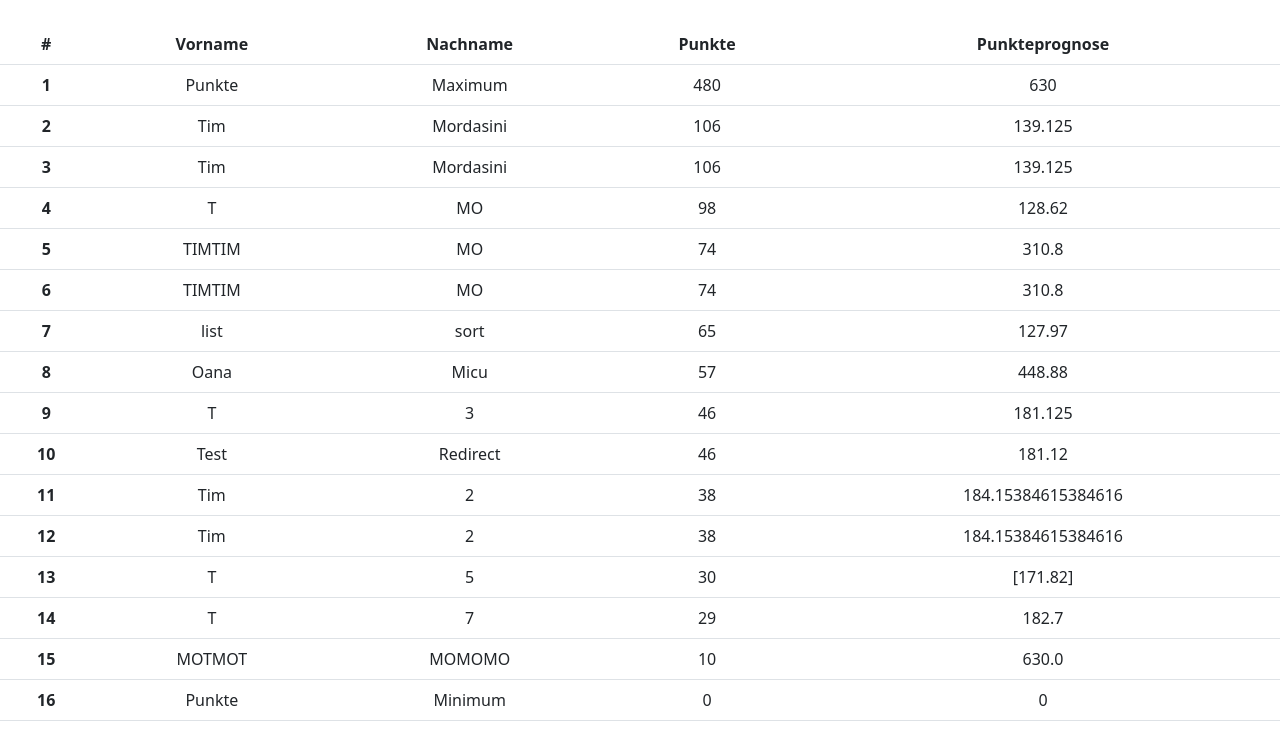
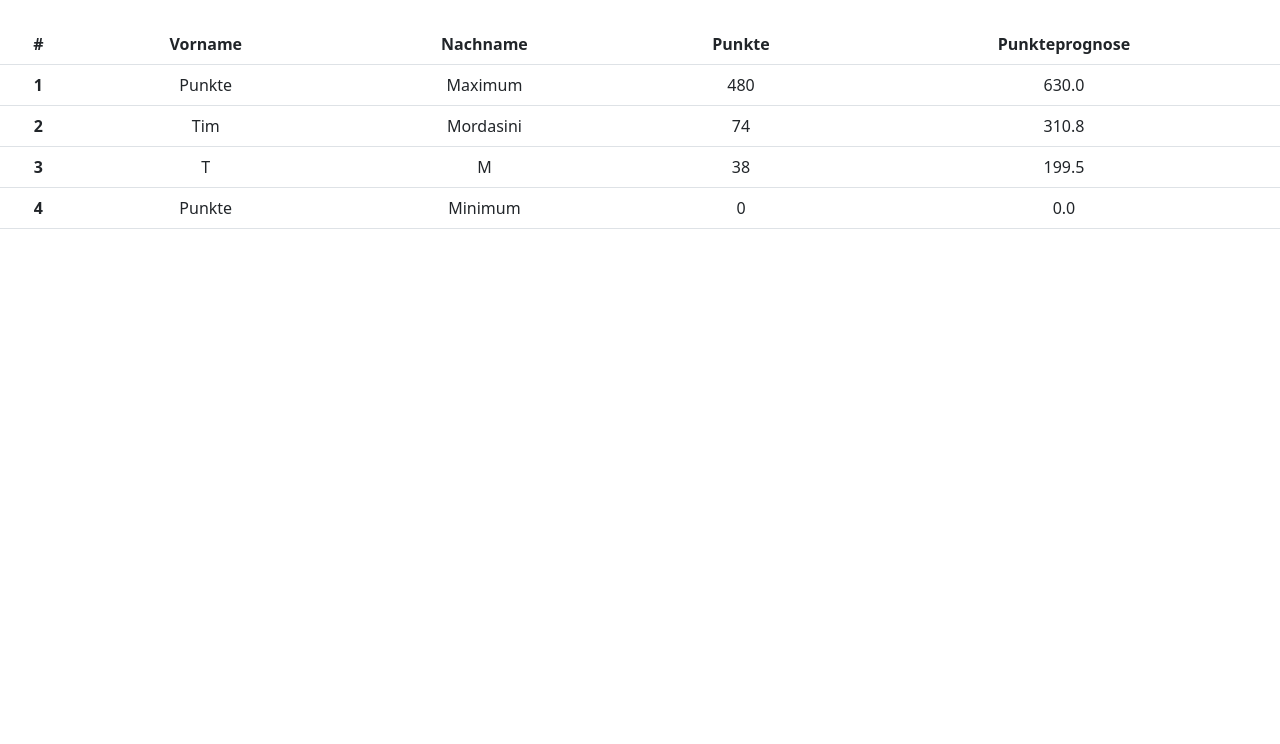
Before and after one commit to timmordasini32/pro_2, a Flask app: page / in a window 1280 px wide. Shown: the part 56-800 px from the top of the page. Run offline with Flask 2, Linux system fonts and the light colour scheme; some libraries are stand-ins or nearby versions.

Commit message:
Final Push

```diff
--- a/tippspiel/database.csv
+++ b/tippspiel/database.csv
@@ -1,18 +1,5 @@
 Vorname,Nachname,Punkte,Wahrscheinlichkeit
 Punkte,Maximum,480,630
 Punkte,Minimum,0,0
-Tim,Mordasini,106,139.125
-Tim,Mordasini,106,139.125
-Tim,2,38,184.15384615384616
-Tim,2,38,184.15384615384616
-T,3,46,181.125
-T,5,30,[171.82]
-T,7,29,182.7
-
-TIMTIM,MO,74,310.8
-TIMTIM,MO,74,310.8
-Test,Redirect,46,181.12
-T,MO,98,128.62
-list,sort,65,127.97
-Oana,Micu,57,448.88
-MOTMOT,MOMOMO,10,630.0
+Tim,Mordasini,74,310.8
+T,M,38,199.5
--- a/tippspiel/main.py
+++ b/tippspiel/main.py
@@ -68,8 +68,15 @@ def add_new_todo():
             if tag3_t1_tipp != '' and tag3_t2_tipp != '':
                 getippte_spiele = getippte_spiele + 1
 
+# Tipps auf int setzen und vermerken, dass leer gelassene Felder mit dem Wert "Null" gekennzeichnet werden.
+        tag1_t1_tipps = ['Null' if x == '' else int(x) for x in tag1_t1_tipps]
+        tag1_t2_tipps = ['Null' if x == '' else int(x) for x in tag1_t2_tipps]
+        tag2_t1_tipps = ['Null' if x == '' else int(x) for x in tag2_t1_tipps]
+        tag2_t2_tipps = ['Null' if x == '' else int(x) for x in tag2_t2_tipps]
+        tag3_t1_tipps = ['Null' if x == '' else int(x) for x in tag3_t1_tipps]
+        tag3_t2_tipps = ['Null' if x == '' else int(x) for x in tag3_t2_tipps]
 
-# Diese Liste zeigt die effektiven Spielresultate der WM2022 an. Sie ist gleich aufgebaut, die Tippliste. Somit können die einzelnen Values miteinander verglichen werden (siehe Formel Punktetotal, Zeile 81).
+# Diese Liste zeigt die effektiven Spielresultate der WM2022 an. Sie ist gleich aufgebaut, die Tippliste. Somit können die einzelnen tipps miteinander verglichen werden (siehe Formel Punktetotal, Zeile 81).
         tag1_t1_resultat = [0, 0, 6, 1, 1, 0, 4, 0, 7, 1, 1, 0, 2, 1, 3, 0]
         tag1_t2_resultat = [2, 2, 2, 1, 2, 0, 1, 0, 0, 2, 0, 0, 0, 0, 2, 0]
         tag2_t1_resultat = [1, 1, 0, 2, 2, 0, 2, 1, 1, 1, 0, 1, 1, 3, 2, 3]
```
Also changed, not shown: tippspiel/templates/readme.html (+14 -4 lines), README.md.
